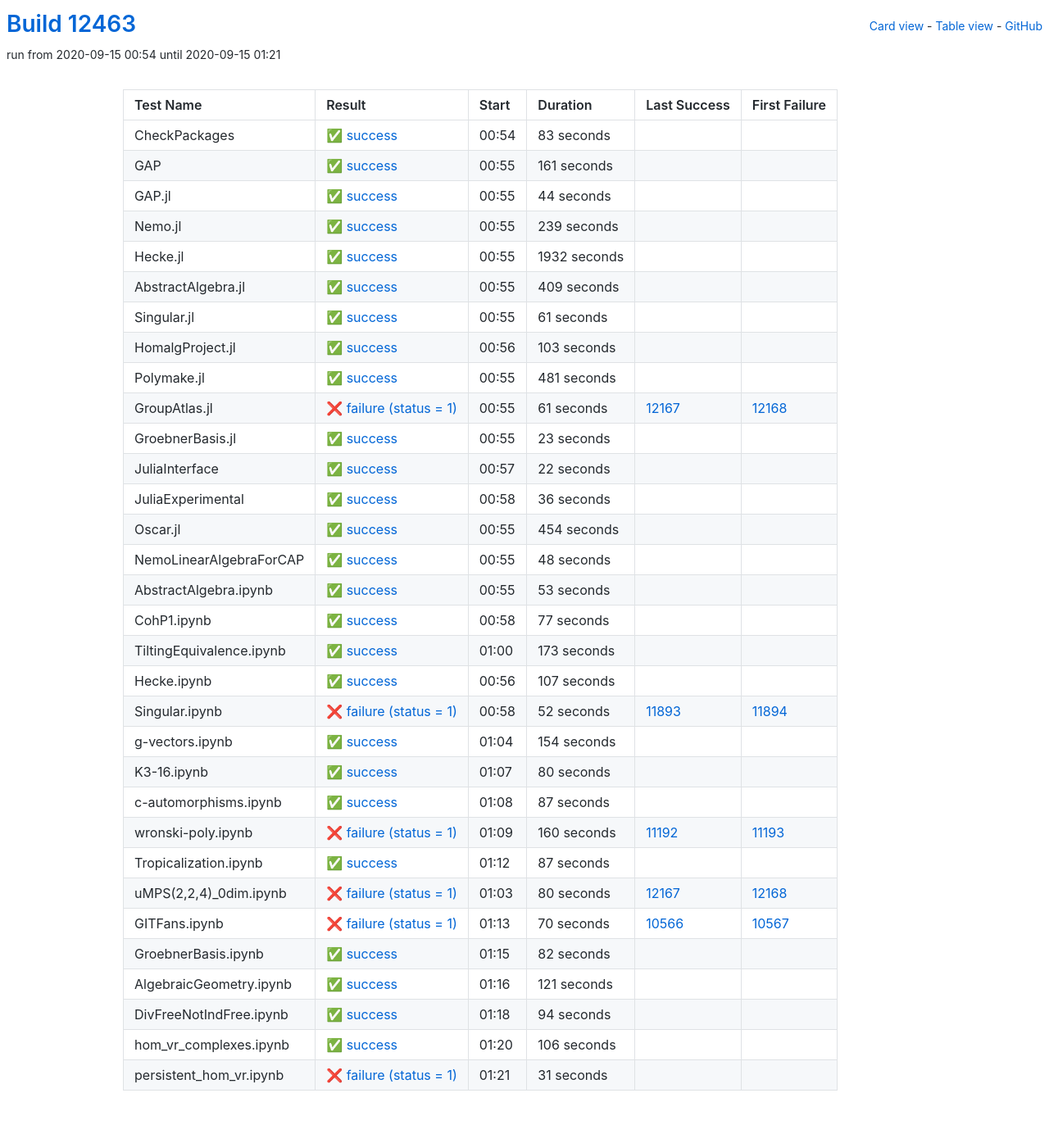
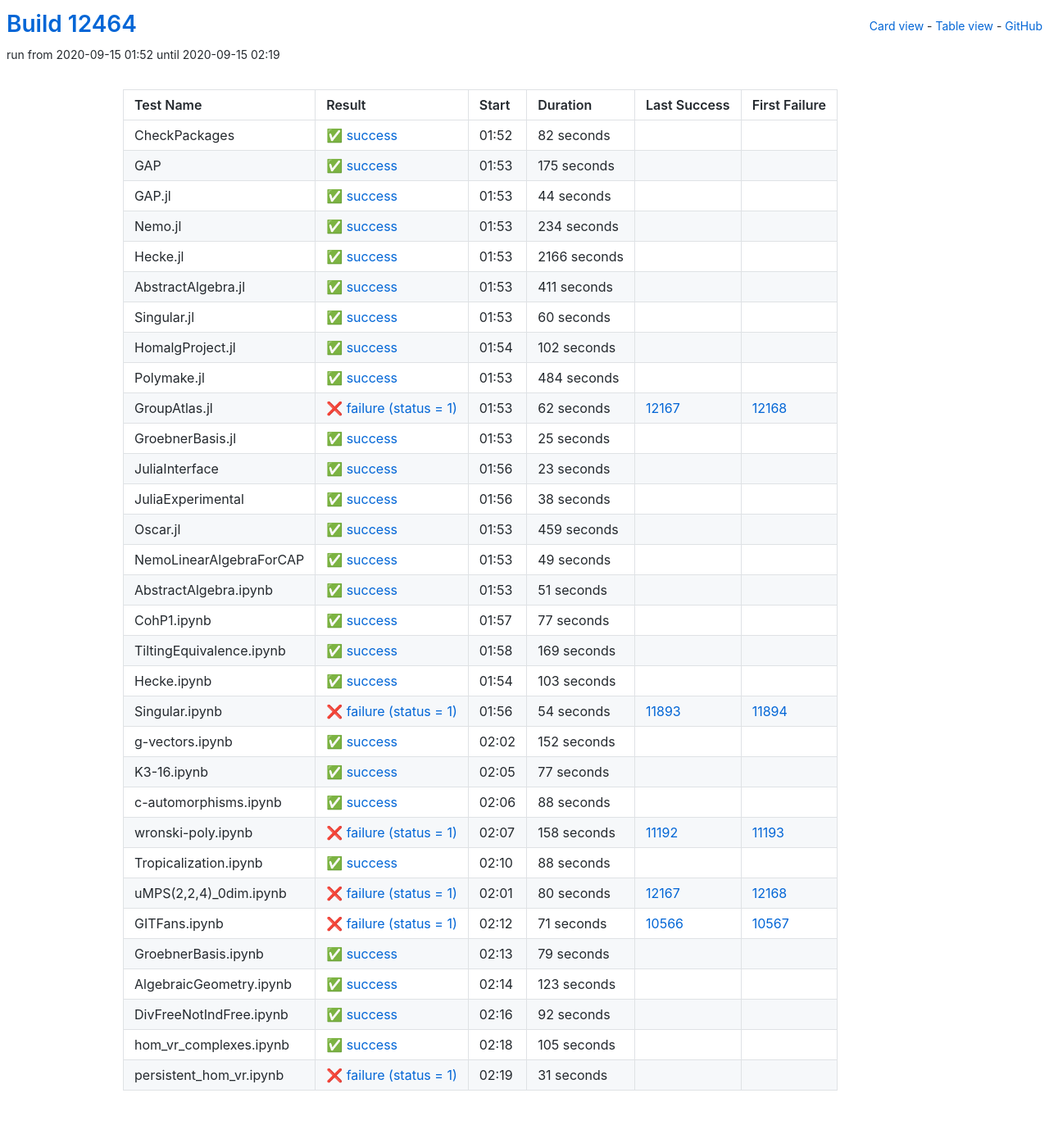
Before and after one commit to oscar-system/oscar-ci-status, a Jekyll site: the page built from table.html, in a window 1280 px wide. Shown: the whole page at 82% size. Built offline with Jekyll 4.4.1, drawn with Linux system fonts in a browser that asks for light colours.

Commit message:
Build #12464

```diff
--- a/_data/ci.yml
+++ b/_data/ci.yml
@@ -1,6 +1,6 @@
 ---
-build: 12463
-build_url: https://oscarci.mathematik.uni-kl.de/job/oscar/12463/
+build: 12464
+build_url: https://oscarci.mathematik.uni-kl.de/job/oscar/12464/
 job: oscar
 organization: oscar-system
 repo: oscar-ci-status
@@ -8,32 +8,32 @@ repourl: https://github.com/oscar-system/oscar-ci-status
 tests:
 - name: CheckPackages
   id: checkpackages
-  log: https://oscarci.mathematik.uni-kl.de/job/oscar/12463/artifact/logs/build-12463/CheckPackages.log
-  start: 2020-09-15 00:54
+  log: https://oscarci.mathematik.uni-kl.de/job/oscar/12464/artifact/logs/build-12464/CheckPackages.log
+  start: 2020-09-15 01:52
   success: true
   exitcode: 0
   status: success
-  duration: 83
+  duration: 82
   last_success: false
   last_success_url:
   first_failure: false
   first_failure_url:
 - name: GAP
   id: gap
-  log: https://oscarci.mathematik.uni-kl.de/job/oscar/12463/artifact/logs/build-12463/GAP.log
-  start: 2020-09-15 00:55
+  log: https://oscarci.mathematik.uni-kl.de/job/oscar/12464/artifact/logs/build-12464/GAP.log
+  start: 2020-09-15 01:53
   success: true
   exitcode: 0
   status: success
-  duration: 161
+  duration: 175
   last_success: false
   last_success_url:
   first_failure: false
   first_failure_url:
 - name: GAP.jl
   id: gap-jl
-  log: https://oscarci.mathematik.uni-kl.de/job/oscar/12463/artifact/logs/build-12463/GAP.jl.log
-  start: 2020-09-15 00:55
+  log: https://oscarci.mathematik.uni-kl.de/job/oscar/12464/artifact/logs/build-12464/GAP.jl.log
+  start: 2020-09-15 01:53
   success: true
   exitcode: 0
   status: success
@@ -44,92 +44,104 @@ tests:
   first_failure_url:
 - name: Nemo.jl
   id: nemo-jl
-  log: https://oscarci.mathematik.uni-kl.de/job/oscar/12463/artifact/logs/build-12463/Nemo.jl.log
-  start: 2020-09-15 00:55
+  log: https://oscarci.mathematik.uni-kl.de/job/oscar/12464/artifact/logs/build-12464/Nemo.jl.log
+  start: 2020-09-15 01:53
   success: true
   exitcode: 0
   status: success
-  duration: 239
+  duration: 234
   last_success: false
   last_success_url:
   first_failure: false
   first_failure_url:
 - name: Hecke.jl
   id: hecke-jl
-  log: https://oscarci.mathematik.uni-kl.de/job/oscar/12463/artifact/logs/build-12463/Hecke.jl.log
-  start: 2020-09-15 00:55
+  log: https://oscarci.mathematik.uni-kl.de/job/oscar/12464/artifact/logs/build-12464/Hecke.jl.log
+  start: 2020-09-15 01:53
   success: true
   exitcode: 0
   status: success
-  duration: 1932
+  duration: 2166
   last_success: false
   last_success_url:
   first_failure: false
   first_failure_url:
 - name: AbstractAlgebra.jl
   id: abstractalgebra-jl
-  log: https://oscarci.mathematik.uni-kl.de/job/oscar/12463/artifact/logs/build-12463/AbstractAlgebra.jl.log
-  start: 2020-09-15 00:55
+  log: https://oscarci.mathematik.uni-kl.de/job/oscar/12464/artifact/logs/build-12464/AbstractAlgebra.jl.log
+  start: 2020-09-15 01:53
   success: true
   exitcode: 0
   status: success
-  duration: 409
+  duration: 411
   last_success: false
   last_success_url:
   first_failure: false
   first_failure_url:
 - name: Singular.jl
   id: singular-jl
-  log: https://oscarci.mathematik.uni-kl.de/job/oscar/12463/artifact/logs/build-12463/Singular.jl.log
-  start: 2020-09-15 00:55
+  log: https://oscarci.mathematik.uni-kl.de/job/oscar/12464/artifact/logs/build-12464/Singular.jl.log
+  start: 2020-09-15 01:53
   success: true
   exitcode: 0
   status: success
-  duration: 61
+  duration: 60
   last_success: false
   last_success_url:
   first_failure: false
   first_failure_url:
 - name: HomalgProject.jl
   id: homalgproject-jl
-  log: https://oscarci.mathematik.uni-kl.de/job/oscar/12463/artifact/logs/build-12463/HomalgProject.jl.log
-  start: 2020-09-15 00:56
+  log: https://oscarci.mathematik.uni-kl.de/job/oscar/12464/artifact/logs/build-12464/HomalgProject.jl.log
+  start: 2020-09-15 01:54
   success: true
   exitcode: 0
   status: success
-  duration: 103
+  duration: 102
   last_success: false
   last_success_url:
   first_failure: false
   first_failure_url:
 - name: Polymake.jl
   id: polymake-jl
-  log: https://oscarci.mathematik.uni-kl.de/job/oscar/12463/artifact/logs/build-12463/Polymake.jl.log
-  start: 2020-09-15 00:55
+  log: https://oscarci.mathematik.uni-kl.de/job/oscar/12464/artifact/logs/build-12464/Polymake.jl.log
+  start: 2020-09-15 01:53
   success: true
   exitcode: 0
   status: success
-  duration: 481
+  duration: 484
   last_success: false
   last_success_url:
   first_failure: false
   first_failure_url:
 - name: GroupAtlas.jl
   id: groupatlas-jl
-  log: https://oscarci.mathematik.uni-kl.de/job/oscar/12463/artifact/logs/build-12463/GroupAtlas.jl.log
-  start: 2020-09-15 00:55
+  log: https://oscarci.mathematik.uni-kl.de/job/oscar/12464/artifact/logs/build-12464/GroupAtlas.jl.log
+  start: 2020-09-15 01:53
   success: false
   exitcode: 1
   status: failure
-  duration: 61
+  duration: 62
   last_success: 12167
   last_success_url: https://oscarci.mathematik.uni-kl.de/job/oscar/12167/
   first_failure: 12168
   first_failure_url: https://oscarci.mathematik.uni-kl.de/job/oscar/12168/
 - name: GroebnerBasis.jl
   id: groebnerbasis-jl
-  log: https://oscarci.mathematik.uni-kl.de/job/oscar/12463/artifact/logs/build-12463/GroebnerBasis.jl.log
-  start: 2020-09-15 00:55
+  log: https://oscarci.mathematik.uni-kl.de/job/oscar/12464/artifact/logs/build-12464/GroebnerBasis.jl.log
+  start: 2020-09-15 01:53
+  success: true
+  exitcode: 0
+  status: success
+  duration: 25
+  last_success: false
+  last_success_url:
+  first_failure: false
+  first_failure_url:
+- name: JuliaInterface
+  id: juliainterface
+  log: https://oscarci.mathematik.uni-kl.de/job/oscar/12464/artifact/logs/build-12464/JuliaInterface.log
+  start: 2020-09-15 01:56
   success: true
   exitcode: 0
   status: success
@@ -138,70 +150,58 @@ tests:
   last_success_url:
   first_failure: false
   first_failure_url:
-- name: JuliaInterface
-  id: juliainterface
-  log: https://oscarci.mathematik.uni-kl.de/job/oscar/12463/artifact/logs/build-12463/JuliaInterface.log
-  start: 2020-09-15 00:57
+- name: JuliaExperimental
+  id: juliaexperimental
+  log: https://oscarci.mathematik.uni-kl.de/job/oscar/12464/artifact/logs/build-12464/JuliaExperimental.log
+  start: 2020-09-15 01:56
   success: true
   exitcode: 0
   status: success
-  duration: 22
-  last_success: false
-  last_success_url:
-  first_failure: false
-  first_failure_url:
-- name: JuliaExperimental
-  id: juliaexperimental
-  log: https://oscarci.mathematik.uni-kl.de/job/oscar/12463/artifact/logs/build-12463/JuliaExperimental.log
-  start: 2020-09-15 00:58
-  success: true
-  exitcode: 0
-  status: success
-  duration: 36
+  duration: 38
   last_success: false
   last_success_url:
   first_failure: false
   first_failure_url:
 - name: Oscar.jl
   id: oscar-jl
-  log: https://oscarci.mathematik.uni-kl.de/job/oscar/12463/artifact/logs/build-12463/Oscar.jl.log
-  start: 2020-09-15 00:55
+  log: https://oscarci.mathematik.uni-kl.de/job/oscar/12464/artifact/logs/build-12464/Oscar.jl.log
+  start: 2020-09-15 01:53
   success: true
   exitcode: 0
   status: success
-  duration: 454
+  duration: 459
   last_success: false
   last_success_url:
   first_failure: false
   first_failure_url:
 - name: NemoLinearAlgebraForCAP
   id: nemolinearalgebraforcap
-  log: https://oscarci.mathematik.uni-kl.de/job/oscar/12463/artifact/logs/build-12463/NemoLinearAlgebraForCAP.log
-  start: 2020-09-15 00:55
+  log: https://oscarci.mathematik.uni-kl.de/job/oscar/12464/artifact/logs/build-12464/NemoLinearAlgebraForCAP.log
+  start: 2020-09-15 01:53
   success: true
   exitcode: 0
   status: success
-  duration: 48
+  duration: 49
   last_success: false
   last_success_url:
   first_failure: false
   first_failure_url:
 - name: AbstractAlgebra.ipynb
   id: abstractalgebra-ipynb
-  log: https://oscarci.mathematik.uni-kl.de/job/oscar/12463/artifact/logs/build-12463/AbstractAlgebra.ipynb.log
-  start: 2020-09-15 00:55
+  log: https://oscarci.mathematik.uni-kl.de/job/oscar/12464/artifact/logs/build-12464/AbstractAlgebra.ipynb.log
+  start: 2020-09-15 01:53
   success: true
   exitcode: 0
   status: success
-  duration: 53
+  duration: 51
   last_success: false
   last_success_url:
   first_failure: false
   first_failure_url:
 - name: CohP1.ipynb
   id: cohp1-ipynb
-  log: https://oscarci.mathematik.uni-kl.de/job/oscar/12463/artifact/logs/build-12463/CohP1.ipynb.log
-  start: 2020-09-15 00:58
+  log: https://oscarci.mathematik.uni-kl.de/job/oscar/12464/artifact/logs/build-12464/CohP1.ipynb.log
+  start: 2020-09-15 01:57
   success: true
   exitcode: 0
   status: success
@@ -212,104 +212,104 @@ tests:
   first_failure_url:
 - name: TiltingEquivalence.ipynb
   id: tiltingequivalence-ipynb
-  log: https://oscarci.mathematik.uni-kl.de/job/oscar/12463/artifact/logs/build-12463/TiltingEquivalence.ipynb.log
-  start: 2020-09-15 01:00
+  log: https://oscarci.mathematik.uni-kl.de/job/oscar/12464/artifact/logs/build-12464/TiltingEquivalence.ipynb.log
+  start: 2020-09-15 01:58
   success: true
   exitcode: 0
   status: success
-  duration: 173
+  duration: 169
   last_success: false
   last_success_url:
   first_failure: false
   first_failure_url:
 - name: Hecke.ipynb
   id: hecke-ipynb
-  log: https://oscarci.mathematik.uni-kl.de/job/oscar/12463/artifact/logs/build-12463/Hecke.ipynb.log
-  start: 2020-09-15 00:56
+  log: https://oscarci.mathematik.uni-kl.de/job/oscar/12464/artifact/logs/build-12464/Hecke.ipynb.log
+  start: 2020-09-15 01:54
   success: true
   exitcode: 0
   status: success
-  duration: 107
+  duration: 103
   last_success: false
   last_success_url:
   first_failure: false
   first_failure_url:
 - name: Singular.ipynb
   id: singular-ipynb
-  log: https://oscarci.mathematik.uni-kl.de/job/oscar/12463/artifact/logs/build-12463/Singular.ipynb.log
-  start: 2020-09-15 00:58
+  log: https://oscarci.mathematik.uni-kl.de/job/oscar/12464/artifact/logs/build-12464/Singular.ipynb.log
+  start: 2020-09-15 01:56
   success: false
   exitcode: 1
   status: failure
-  duration: 52
+  duration: 54
   last_success: 11893
   last_success_url: https://oscarci.mathematik.uni-kl.de/job/oscar/11893/
   first_failure: 11894
   first_failure_url: https://oscarci.mathematik.uni-kl.de/job/oscar/11894/
 - name: g-vectors.ipynb
   id: g-vectors-ipynb
-  log: https://oscarci.mathematik.uni-kl.de/job/oscar/12463/artifact/logs/build-12463/g-vectors.ipynb.log
-  start: 2020-09-15 01:04
+  log: https://oscarci.mathematik.uni-kl.de/job/oscar/12464/artifact/logs/build-12464/g-vectors.ipynb.log
+  start: 2020-09-15 02:02
   success: true
   exitcode: 0
   status: success
-  duration: 154
+  duration: 152
   last_success: false
   last_success_url:
   first_failure: false
   first_failure_url:
 - name: K3-16.ipynb
   id: k3-16-ipynb
-  log: https://oscarci.mathematik.uni-kl.de/job/oscar/12463/artifact/logs/build-12463/K3-16.ipynb.log
-  start: 2020-09-15 01:07
+  log: https://oscarci.mathematik.uni-kl.de/job/oscar/12464/artifact/logs/build-12464/K3-16.ipynb.log
+  start: 2020-09-15 02:05
   success: true
   exitcode: 0
   status: success
-  duration: 80
+  duration: 77
   last_success: false
   last_success_url:
   first_failure: false
   first_failure_url:
 - name: c-automorphisms.ipynb
   id: c-automorphisms-ipynb
-  log: https://oscarci.mathematik.uni-kl.de/job/oscar/12463/artifact/logs/build-12463/c-automorphisms.ipynb.log
-  start: 2020-09-15 01:08
+  log: https://oscarci.mathematik.uni-kl.de/job/oscar/12464/artifact/logs/build-12464/c-automorphisms.ipynb.log
+  start: 2020-09-15 02:06
   success: true
   exitcode: 0
   status: success
-  duration: 87
+  duration: 88
   last_success: false
   last_success_url:
   first_failure: false
   first_failure_url:
 - name: wronski-poly.ipynb
   id: wronski-poly-ipynb
-  log: https://oscarci.mathematik.uni-kl.de/job/oscar/12463/artifact/logs/build-12463/wronski-poly.ipynb.log
-  start: 2020-09-15 01:09
+  log: https://oscarci.mathematik.uni-kl.de/job/oscar/12464/artifact/logs/build-12464/wronski-poly.ipynb.log
+  start: 2020-09-15 02:07
   success: false
   exitcode: 1
   status: failure
-  duration: 160
+  duration: 158
   last_success: 11192
   last_success_url: https://oscarci.mathematik.uni-kl.de/job/oscar/11192/
   first_failure: 11193
   first_failure_url: https://oscarci.mathematik.uni-kl.de/job/oscar/11193/
 - name: Tropicalization.ipynb
   id: tropicalization-ipynb
-  log: https://oscarci.mathematik.uni-kl.de/job/oscar/12463/artifact/logs/build-12463/Tropicalization.ipynb.log
-  start: 2020-09-15 01:12
+  log: https://oscarci.mathematik.uni-kl.de/job/oscar/12464/artifact/logs/build-12464/Tropicalization.ipynb.log
+  start: 2020-09-15 02:10
   success: true
   exitcode: 0
   status: success
-  duration: 87
+  duration: 88
   last_success: false
   last_success_url:
   first_failure: false
   first_failure_url:
 - name: uMPS(2,2,4)_0dim.ipynb
   id: umps-2-2-4-0dim-ipynb
-  log: https://oscarci.mathematik.uni-kl.de/job/oscar/12463/artifact/logs/build-12463/uMPS-2-2-4-_0dim.ipynb.log
-  start: 2020-09-15 01:03
+  log: https://oscarci.mathematik.uni-kl.de/job/oscar/12464/artifact/logs/build-12464/uMPS-2-2-4-_0dim.ipynb.log
+  start: 2020-09-15 02:01
   success: false
   exitcode: 1
   status: failure
@@ -320,68 +320,68 @@ tests:
   first_failure_url: https://oscarci.mathematik.uni-kl.de/job/oscar/12168/
 - name: GITFans.ipynb
   id: gitfans-ipynb
-  log: https://oscarci.mathematik.uni-kl.de/job/oscar/12463/artifact/logs/build-12463/GITFans.ipynb.log
-  start: 2020-09-15 01:13
+  log: https://oscarci.mathematik.uni-kl.de/job/oscar/12464/artifact/logs/build-12464/GITFans.ipynb.log
+  start: 2020-09-15 02:12
   success: false
   exitcode: 1
   status: failure
-  duration: 70
+  duration: 71
   last_success: 10566
   last_success_url: https://oscarci.mathematik.uni-kl.de/job/oscar/10566/
   first_failure: 10567
   first_failure_url: https://oscarci.mathematik.uni-kl.de/job/oscar/10567/
 - name: GroebnerBasis.ipynb
   id: groebnerbasis-ipynb
-  log: https://oscarci.mathematik.uni-kl.de/job/oscar/12463/artifact/logs/build-12463/GroebnerBasis.ipynb.log
-  start: 2020-09-15 01:15
+  log: https://oscarci.mathematik.uni-kl.de/job/oscar/12464/artifact/logs/build-12464/GroebnerBasis.ipynb.log
+  start: 2020-09-15 02:13
   success: true
   exitcode: 0
   status: success
-  duration: 82
+  duration: 79
   last_success: false
   last_success_url:
   first_failure: false
   first_failure_url:
 - name: AlgebraicGeometry.ipynb
   id: algebraicgeometry-ipynb
-  log: https://oscarci.mathematik.uni-kl.de/job/oscar/12463/artifact/logs/build-12463/AlgebraicGeometry.ipynb.log
-  start: 2020-09-15 01:16
+  log: https://oscarci.mathematik.uni-kl.de/job/oscar/12464/artifact/logs/build-12464/AlgebraicGeometry.ipynb.log
+  start: 2020-09-15 02:14
   success: true
   exitcode: 0
   status: success
-  duration: 121
+  duration: 123
   last_success: false
   last_success_url:
   first_failure: false
   first_failure_url:
 - name: DivFreeNotIndFree.ipynb
   id: divfreenotindfree-ipynb
-  log: https://oscarci.mathematik.uni-kl.de/job/oscar/12463/artifact/logs/build-12463/DivFreeNotIndFree.ipynb.log
-  start: 2020-09-15 01:18
+  log: https://oscarci.mathematik.uni-kl.de/job/oscar/12464/artifact/logs/build-12464/DivFreeNotIndFree.ipynb.log
+  start: 2020-09-15 02:16
   success: true
   exitcode: 0
   status: success
-  duration: 94
+  duration: 92
   last_success: false
   last_success_url:
   first_failure: false
   first_failure_url:
 - name: hom_vr_complexes.ipynb
   id: hom-vr-complexes-ipynb
-  log: https://oscarci.mathematik.uni-kl.de/job/oscar/12463/artifact/logs/build-12463/hom_vr_complexes.ipynb.log
-  start: 2020-09-15 01:20
+  log: https://oscarci.mathematik.uni-kl.de/job/oscar/12464/artifact/logs/build-12464/hom_vr_complexes.ipynb.log
+  start: 2020-09-15 02:18
   success: true
   exitcode: 0
   status: success
-  duration: 106
+  duration: 105
   last_success: false
   last_success_url:
   first_failure: false
   first_failure_url:
 - name: persistent_hom_vr.ipynb
   id: persistent-hom-vr-ipynb
-  log: https://oscarci.mathematik.uni-kl.de/job/oscar/12463/artifact/logs/build-12463/persistent_hom_vr.ipynb.log
-  start: 2020-09-15 01:21
+  log: https://oscarci.mathematik.uni-kl.de/job/oscar/12464/artifact/logs/build-12464/persistent_hom_vr.ipynb.log
+  start: 2020-09-15 02:19
   success: false
   exitcode: 1
   status: failure
```
Also changed, not shown: README.md.
